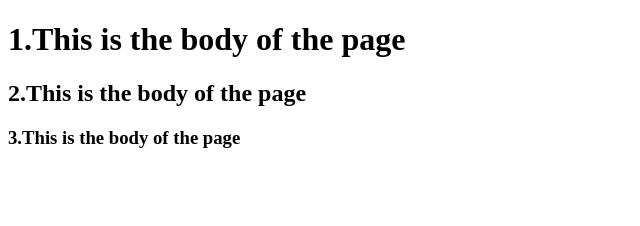
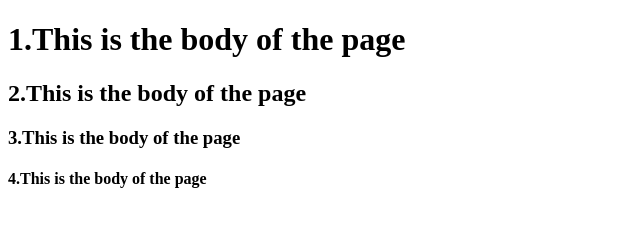
Before and after one commit to a1ntwan/mytestproject, a plain HTML site: page index.html in a window 1280 px wide. Shown: the whole page, without its empty margins (0-640 px from the left). Drawn offline with Linux system fonts and the light colour scheme.

Commit message:
Third Commit

```diff
--- a/index.html
+++ b/index.html
@@ -7,5 +7,6 @@
     <p><h1>1.This is the body of the page</h1></p>
     <p><h2>2.This is the body of the page</h2></p>
     <p><h3>3.This is the body of the page</h3></p>
+    <p><h4>4.This is the body of the page</h4></p>
   </body>
 </html>
```
